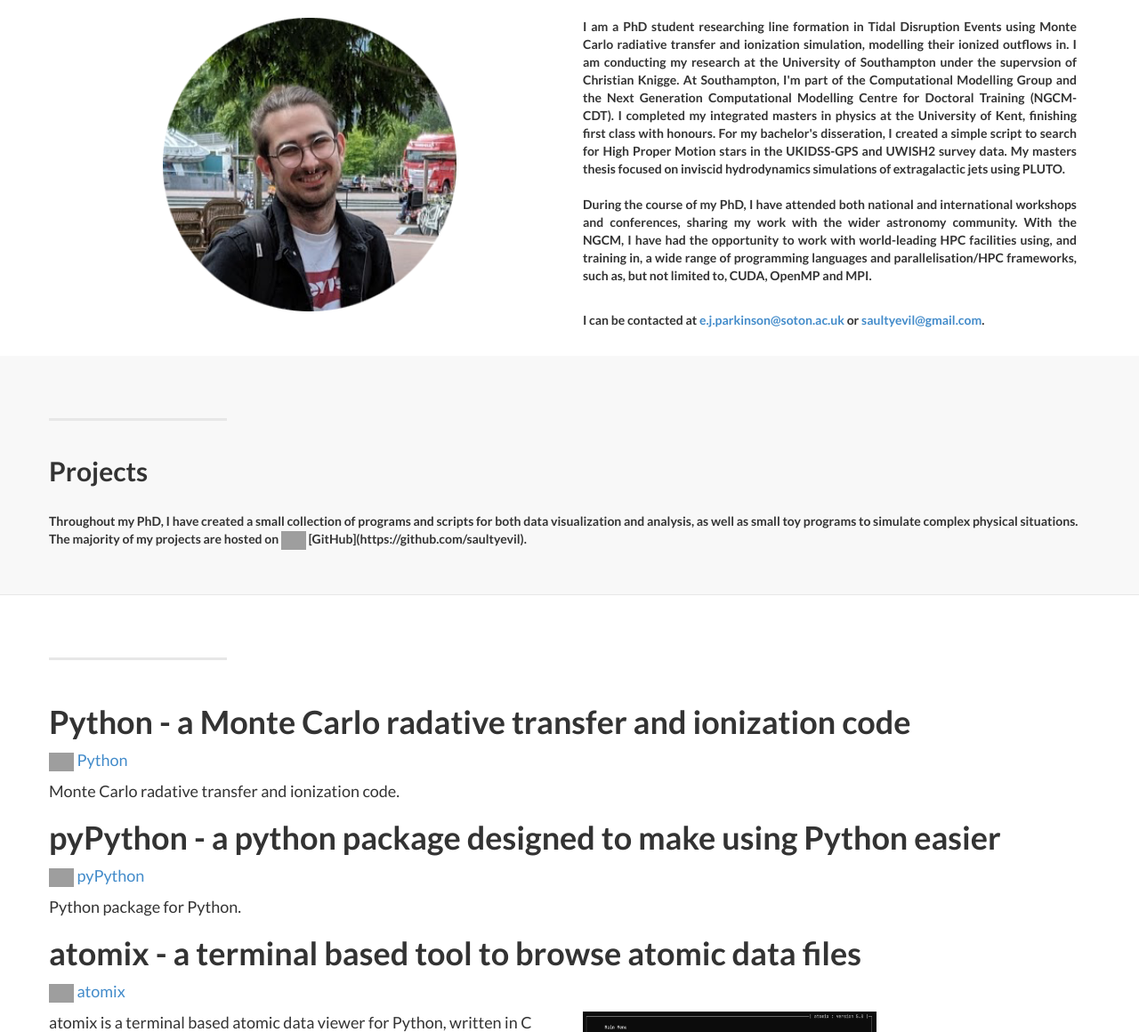
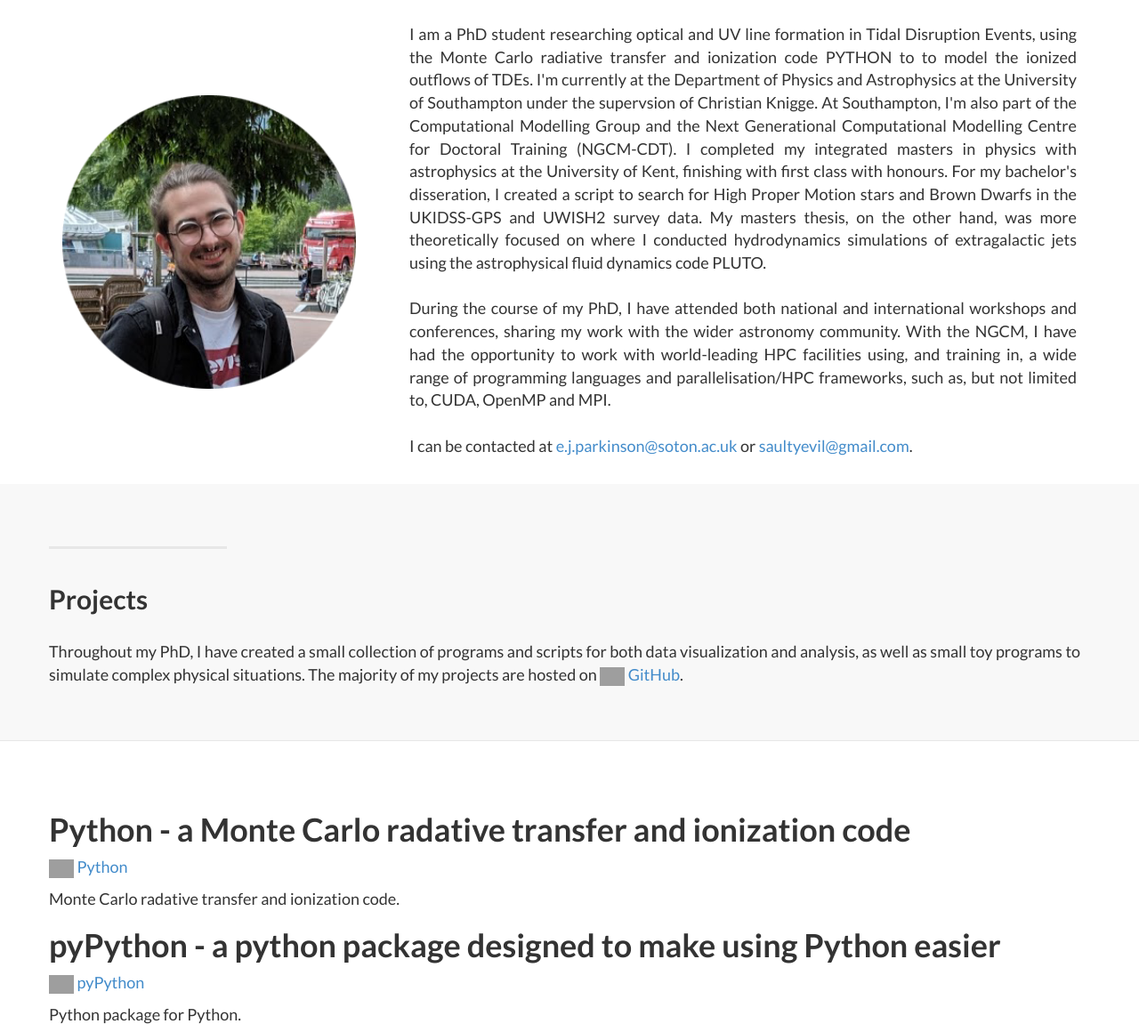
Before and after one commit to saultyevil/saultyevil.github.io, a Jekyll site: the page built from index.html, in a window 1280 px wide and 1400 px high, scrolled down 537 px. Shown: the part 240-1400 px from the top of the window at 89% size. Built offline with Jekyll 4.4.1, drawn with Linux system fonts in a browser that asks for light colours; some of the changed text lies outside the part shown; grey boxes are pictures that could not be loaded.

Commit message:
Vertically align about image and fix font sizes

```diff
--- a/_includes/about.html
+++ b/_includes/about.html
@@ -2,25 +2,25 @@
 <section id="about">
 
 <div class="container">
-  <div class="row">
-    <div class="col-sm-6" align="center">
-      <br/>
-      <img class="center" src="img/about/me_circle.png" alt="" style="width: 20vw; min-width: 330px;"/>
+  <div class="row vertical-align">
+    <div class="col-sm-4">
+      <img class="center" src="img/about/me_circle.png" alt="it's me" style="width: 20vw; min-width: 330px;"/>
     </div>
-    <div class="col-sm-6" align="center">
-      <p align="justify"><br>
-        I am a PhD student researching line formation
-        in Tidal Disruption Events using Monte Carlo radiative transfer
-        and ionization simulation, modelling their ionized outflows in. I am
-        conducting my research at the University of Southampton under the
-        supervsion of Christian Knigge. At Southampton, I'm part of the
-        Computational Modelling Group and the Next Generation Computational
-        Modelling Centre for Doctoral Training (NGCM-CDT). I completed my
-        integrated masters in physics at the University of Kent, finishing
-        first class with honours. For my bachelor's disseration, I
-        created a simple script to search for High Proper Motion stars in the
-        UKIDSS-GPS and UWISH2 survey data. My masters thesis focused on
-        inviscid hydrodynamics simulations of extragalactic jets using PLUTO.
+    <div class="col-sm-8">
+      <p align="justify" style="font-size: 18px;font-weight: 400;"><br>
+        I am a PhD student researching optical and UV line formation
+        in Tidal Disruption Events, using the Monte Carlo radiative transfer
+        and ionization code PYTHON to to model the ionized outflows of TDEs. I'm
+        currently at the Department of Physics and Astrophysics at the University
+        of Southampton under the supervsion of Christian Knigge. At Southampton,
+        I'm also part of the Computational Modelling Group and the Next Generational
+        Computational Modelling Centre for Doctoral Training (NGCM-CDT). I completed
+        my integrated masters in physics with astrophysics at the University of
+        Kent, finishing with first class with honours. For my bachelor's disseration,
+        I created a script to search for High Proper Motion stars and Brown Dwarfs
+        in the UKIDSS-GPS and UWISH2 survey data. My masters thesis, on the other hand,
+        was more theoretically focused on where I conducted hydrodynamics simulations
+        of extragalactic jets using the astrophysical fluid dynamics code PLUTO.
         <br><br>
         During the course of my PhD, I have attended both national and
         international workshops and conferences, sharing my work with the
@@ -28,11 +28,10 @@
         to work with world-leading HPC facilities using, and training in, a
         wide range of programming languages and parallelisation/HPC frameworks,
         such as, but not limited to, CUDA, OpenMP and MPI.
-      </p>
-      <p align="justify"><br>
+        <br><br>
         I can be contacted at <a href="mailto:e.j.parkinson@soton.ac.uk">e.j.parkinson@soton.ac.uk</a>
         or <a href="mailto:saultyevil@gmail.com">saultyevil@gmail.com</a>.
-      </p> <br/>
+      </p><br/>
     </div>
   </div>
 </div>
--- a/_includes/page_content.html
+++ b/_includes/page_content.html
@@ -1,28 +1,30 @@
 <!-- Projects -->
 <section id="projects">
-    <!-- Project header -->
+    <!-- Projects header -->
     <div class="content-section-a">
         <div class="container">
             <div class="row">
                 <hr class="section-heading-spacer">
                 <div class="clearfix"></div>
                 <h2 class="section-heading">Projects</h2>
+                <p style="font-size: 18px;font-weight: 400;">
                     Throughout my PhD, I have created a small collection of programs
                     and scripts for both data visualization and analysis, as well as
                     small toy programs to simulate complex physical situations.
 
                     The majority of my projects are hosted on <img src="https://github.githubassets.com/images/modules/logos_page/GitHub-Mark.png" alt="drawing" width="28"/>
-                [GitHub](https://github.com/saultyevil).
+                    <a href="https://github.com/saultyevil">GitHub</a>.
+                </p>
             </div>
         </div>
     </div>
-
+    <!-- Projects content -->
     {% for post in site.posts reversed %}
       {% if post.category == 'projects' %}
         <div class="content-section-b">
             <div class="container">
                 <div class="row">
-                    <hr class="section-heading-spacer">
+                    <!-- <hr class="section-heading-spacer"> -->
                     <div class="clearfix"></div>
                     <h2 class="section-heading">{{ post.title }}</h2>
                     <div class="lead">{{ post.content }}</div>
@@ -35,26 +37,28 @@
 
 <!-- Publications -->
 <section id="publications">
-    <!-- Project header -->
+    <!-- Pubcliations header -->
     <div class="content-section-a">
         <div class="container">
             <div class="row">
                 <hr class="section-heading-spacer">
                 <div class="clearfix"></div>
                 <h2 class="section-heading">Publications</h2>
+                <p style="font-size: 18px;font-weight: 400;">
                     Below are a selection of some of my publications. An additional
                     bibliography can be found on <img src="https://upload.wikimedia.org/wikipedia/commons/thumb/0/06/ORCID_iD.svg/768px-ORCID_iD.svg.png" alt="drawing" width="20"/>
-                [ORCID](https://orcid.org/0000-0003-3902-052X).
+                    <a href="https://orcid.org/0000-0003-3902-052X">ORCID</a>.
+                </p>
             </div>
         </div>
     </div>
-
+    <!-- Publications content -->
     {% for post in site.posts reversed %}
       {% if post.category == 'publications' %}
         <div class="content-section-b">
             <div class="container">
                 <div class="row">
-                    <hr class="section-heading-spacer">
+                    <!-- <hr class="section-heading-spacer"> -->
                     <div class="clearfix"></div>
                     <h2 class="section-heading">{{ post.title }}</h2>
                     <div class="lead">{{ post.content }}</div>
--- a/css/landing-page.css
+++ b/css/landing-page.css
@@ -19,6 +19,7 @@ h5,
 h6 {
     font-family: "Lato","Helvetica Neue",Helvetica,Arial,sans-serif;
     font-weight: 700;
+    /* font-size: 14px; */
 }
 
 .lead {
@@ -112,7 +113,7 @@ h6 {
 .banner {
     padding: 100px 0;
     color: #f8f8f8;
-    background: url(../img/banner-bg.jpg) no-repeat center center;
+    background: url(../img/intro-bg.jpg) no-repeat center center;
     background-size: cover;
 }
 
@@ -168,4 +169,4 @@ p.copyright {
 .vertical-align {
     display: flex;
     align-items: center;
-  }
+}
```
Lines whose indentation alone changed are shown as unchanged.
